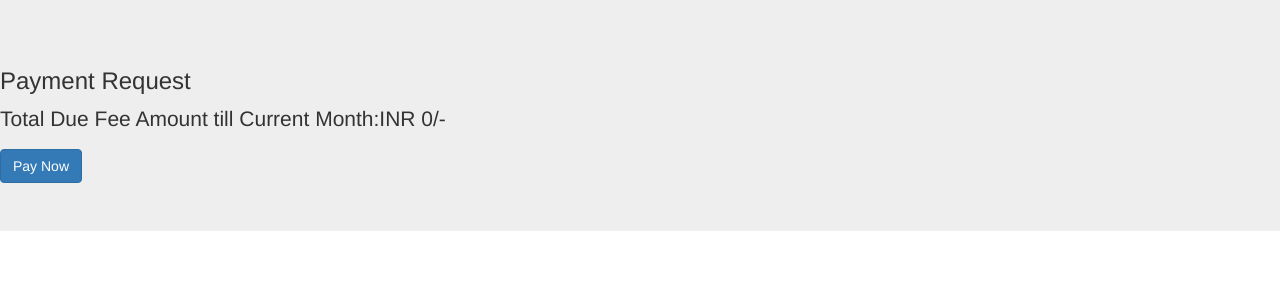
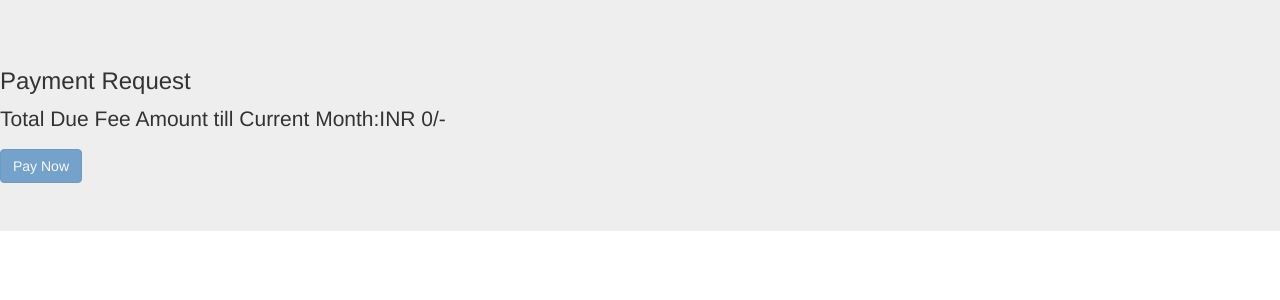
Before and after one commit to NILDARK/Flex-Yoga-App, a React (Vite) app in the folder frontend/: page /payment in a window 1280 px wide. Shown: the top 300 px of the page. Built offline with nearby package versions, Linux system fonts and the light colour scheme; no server answers.

Commit message:
fixed a 0 amount payment bug in payment module

```diff
--- a/frontend/src/components/PaymentPage.jsx
+++ b/frontend/src/components/PaymentPage.jsx
@@ -66,7 +66,7 @@ const PaymentPage = ({ userName }) => {
       {currentPaymentStatus ? (
         <>
           <p>Total Due Fee Amount till Current Month:{fetching?'Fetching if any dues...':'INR '+dueAmount+'/-'}</p>
-          <button className="btn btn-primary" onClick={handlePayment} disabled={loading}>
+          <button className="btn btn-primary" onClick={handlePayment} disabled={loading || !dueAmount}>
             {loading ? 'Processing...' : 'Pay Now'}
           </button>
           {paymentError && <p className="mt-2" style={{ color: 'red' }}>{paymentError}</p>}
```
Also changed, not shown: 1 other file (tests, documents, lock files or other folders).
